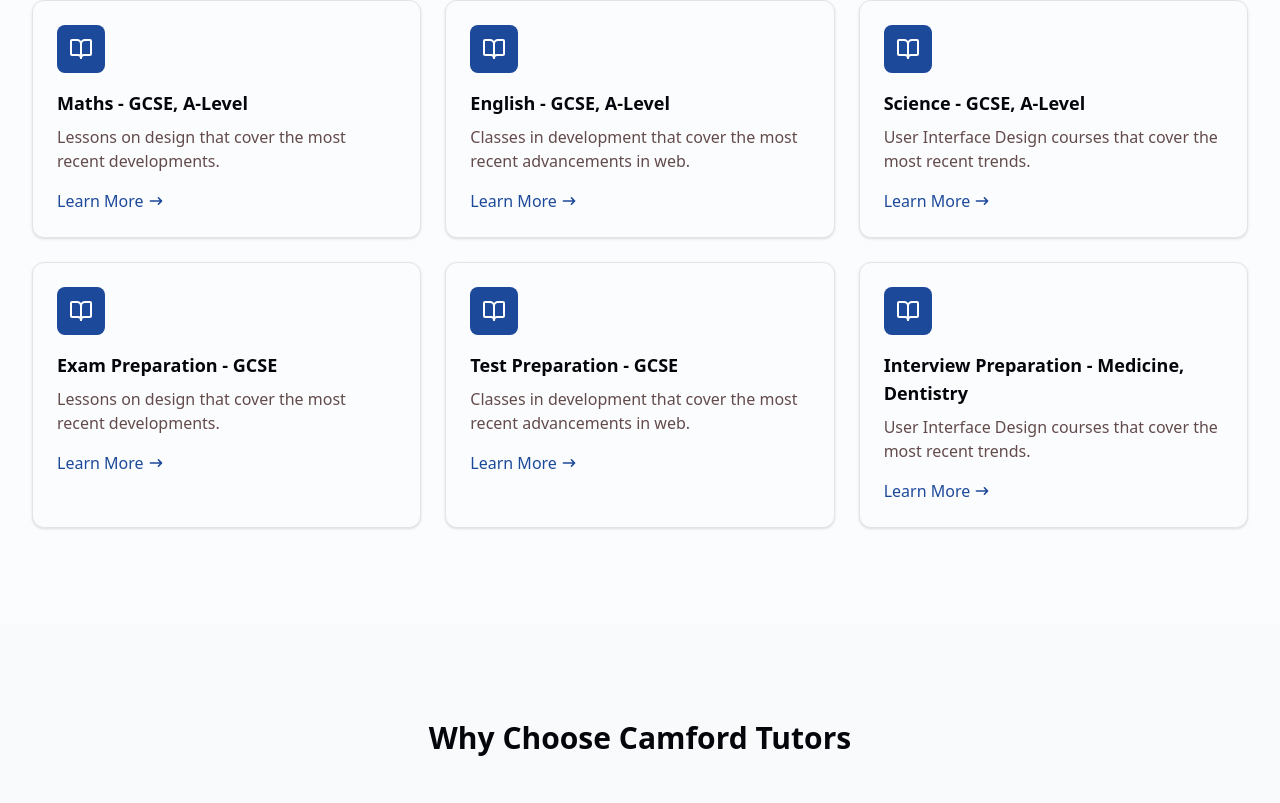
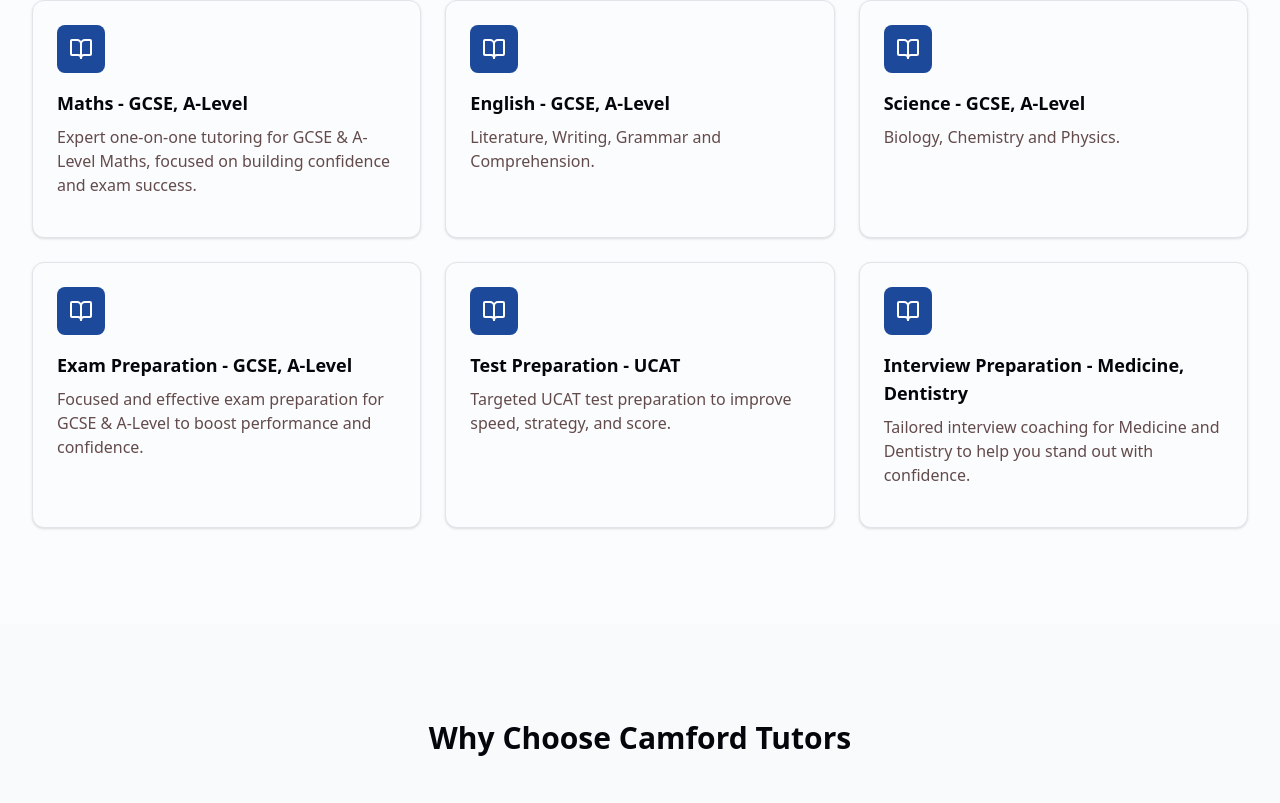
Before and after one commit to Txbish/camford, a Next.js app: page / in a window 1280 px wide. Shown: the part 1037-1840 px from the top of the page. Built offline with nearby package versions, Linux system fonts and the light colour scheme.

Commit message:
Modified services description.

```diff
--- a/app/page.tsx
+++ b/app/page.tsx
@@ -69,7 +69,6 @@
           </div>
         </div>
       </section>
-
       {/* What We Offer */}
       <section className="py-16 md:py-24">
         <div className="container">
@@ -82,37 +81,35 @@
               {
                 title: "Maths - GCSE, A-Level",
                 description:
-                  "Lessons on design that cover the most recent developments.",
+                  "Expert one-on-one tutoring for GCSE & A-Level Maths, focused on building confidence and exam success.",
                 icon: <BookOpen className="h-6 w-6 text-white" />,
               },
               {
                 title: "English - GCSE, A-Level",
-                description:
-                  "Classes in development that cover the most recent advancements in web.",
+                description: "Literature, Writing, Grammar and Comprehension.",
                 icon: <BookOpen className="h-6 w-6 text-white" />,
               },
               {
                 title: "Science - GCSE, A-Level",
-                description:
-                  "User Interface Design courses that cover the most recent trends.",
+                description: "Biology, Chemistry and Physics.",
                 icon: <BookOpen className="h-6 w-6 text-white" />,
               },
               {
-                title: "Exam Preparation - GCSE",
+                title: "Exam Preparation - GCSE, A-Level",
                 description:
-                  "Lessons on design that cover the most recent developments.",
+                  "Focused and effective exam preparation for GCSE & A-Level to boost performance and confidence.",
                 icon: <BookOpen className="h-6 w-6 text-white" />,
               },
               {
-                title: "Test Preparation - GCSE",
+                title: "Test Preparation - UCAT",
                 description:
-                  "Classes in development that cover the most recent advancements in web.",
+                  "Targeted UCAT test preparation to improve speed, strategy, and score.",
                 icon: <BookOpen className="h-6 w-6 text-white" />,
               },
               {
                 title: "Interview Preparation - Medicine, Dentistry",
                 description:
-                  "User Interface Design courses that cover the most recent trends.",
+                  "Tailored interview coaching for Medicine and Dentistry to help you stand out with confidence.",
                 icon: <BookOpen className="h-6 w-6 text-white" />,
               },
             ].map((service, index) => (
@@ -125,31 +122,12 @@
                   <p className="text-muted-foreground mb-4">
                     {service.description}
                   </p>
-                  <Link
-                    href="#"
-                    className="text-primary hover:underline inline-flex items-center"
-                  >
-                    Learn More
-                    <svg
-                      xmlns="http://www.w3.org/2000/svg"
-                      className="h-4 w-4 ml-1"
-                      viewBox="0 0 20 20"
-                      fill="currentColor"
-                    >
-                      <path
-                        fillRule="evenodd"
-                        d="M12.293 5.293a1 1 0 011.414 0l4 4a1 1 0 010 1.414l-4 4a1 1 0 01-1.414-1.414L14.586 11H3a1 1 0 110-2h11.586l-2.293-2.293a1 1 0 010-1.414z"
-                        clipRule="evenodd"
-                      />
-                    </svg>
-                  </Link>
                 </CardContent>
               </Card>
             ))}
           </div>
         </div>
       </section>
-
       {/* Why Choose Us */}
       <section className="py-16 md:py-24 bg-slate-50">
         <div className="container">
@@ -199,8 +177,7 @@
           </div>
         </div>
       </section>
-
-      {/* Testimonials */}
+      /* {/* Testimonials */}
       <section className="py-16 md:py-24">
         <div className="container">
           <h2 className="text-3xl font-bold text-center mb-12">
@@ -224,8 +201,7 @@
           </div>
         </div>
       </section>
-
-      {/* Blog Section */}
+      */ /* {/* Blog Section */}
       <section className="py-16 md:py-24 bg-slate-50">
         <div className="container">
           <h2 className="text-3xl font-bold text-center mb-12">
@@ -290,6 +266,7 @@
           </div>
         </div>
       </section>
+      */
     </Layout>
   );
 }
```
